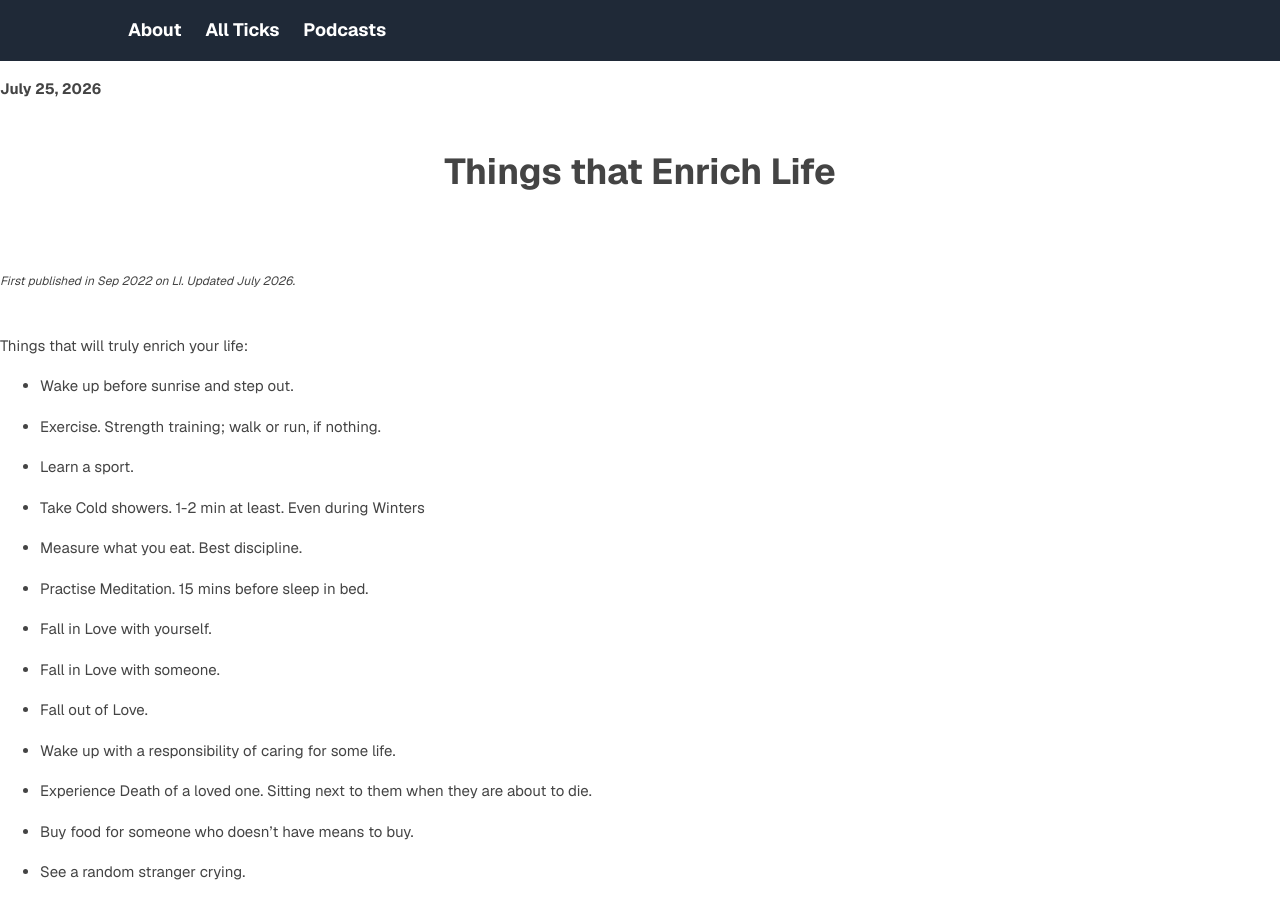
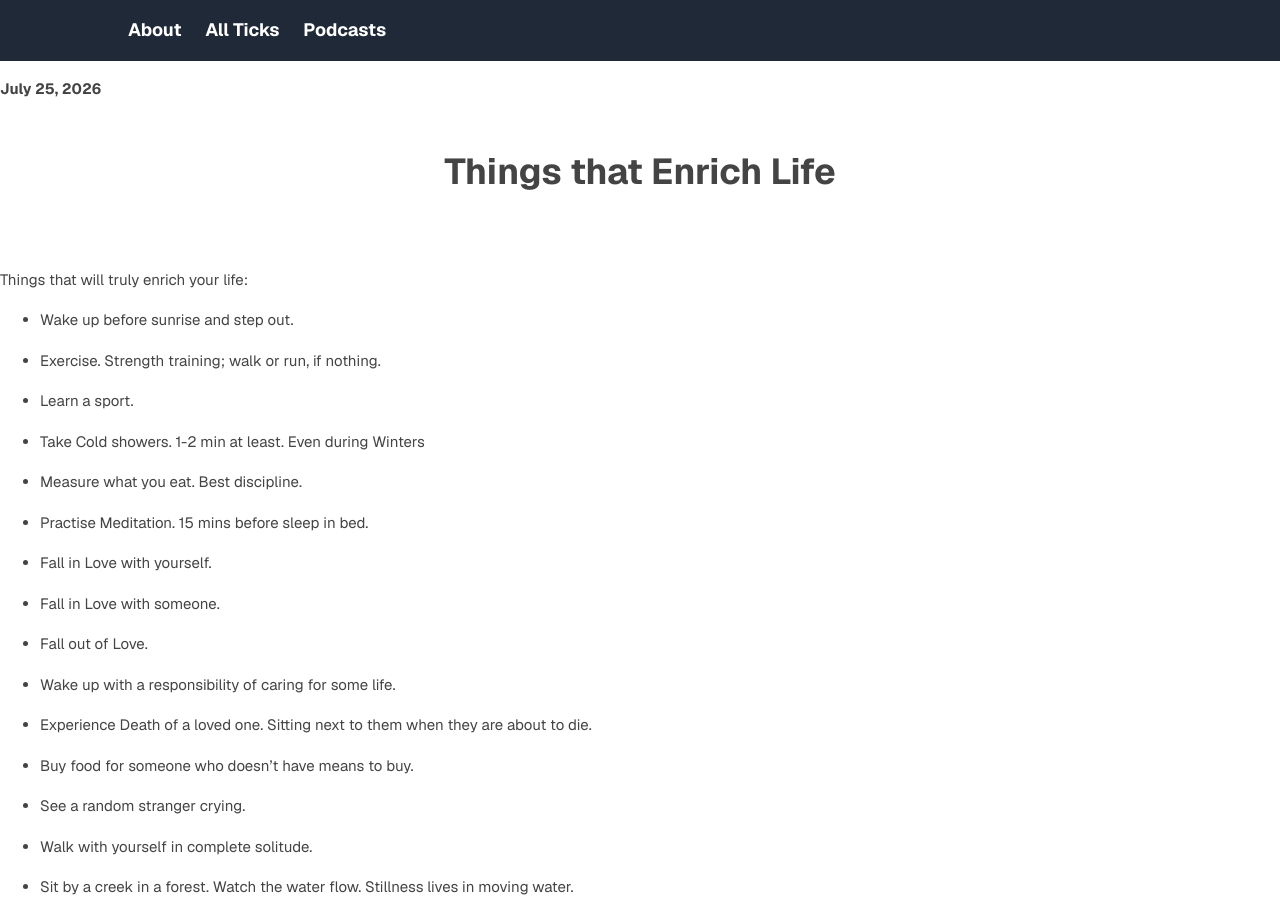
Before and after one commit to trmanish/trmanish.github.io, a Jekyll site: the page built from things-that-enrich-life-pdf.md, in a window 1280 px wide and 900 px high. Built offline with Jekyll 4.4.1, drawn with Linux system fonts in a browser that asks for light colours; our own code applies the rules of GitHub Pages for plain Markdown files.

Commit message:
Remove 'First published' byline from PDF (keep it in the blog)

```diff
--- a/things-that-enrich-life-pdf.md
+++ b/things-that-enrich-life-pdf.md
@@ -34,9 +34,6 @@
 </div>
 
 <br>
-
-<span style="font-size: 12px;"><em>First published in Sep 2022 on LI. Updated July 2026.</em></span><br><br>
-
 
 Things that will truly enrich your life:
 
```
Also changed, not shown: 1 other file.
